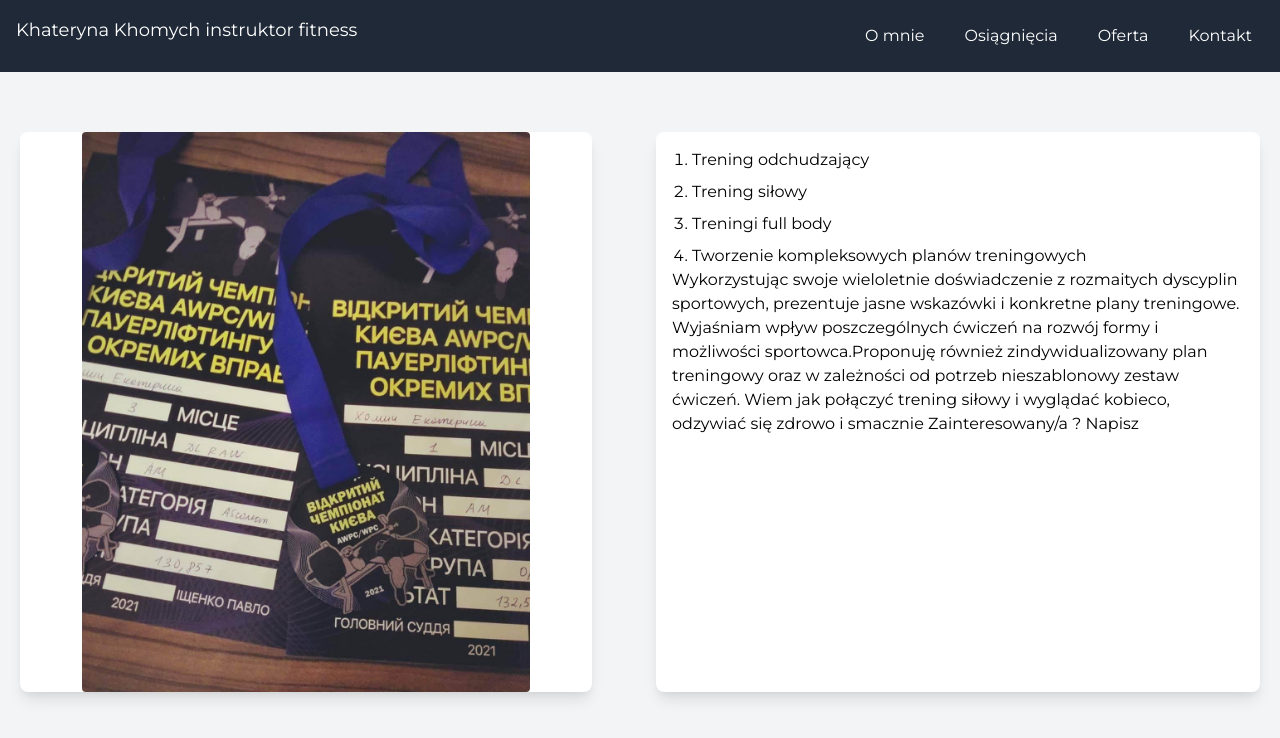
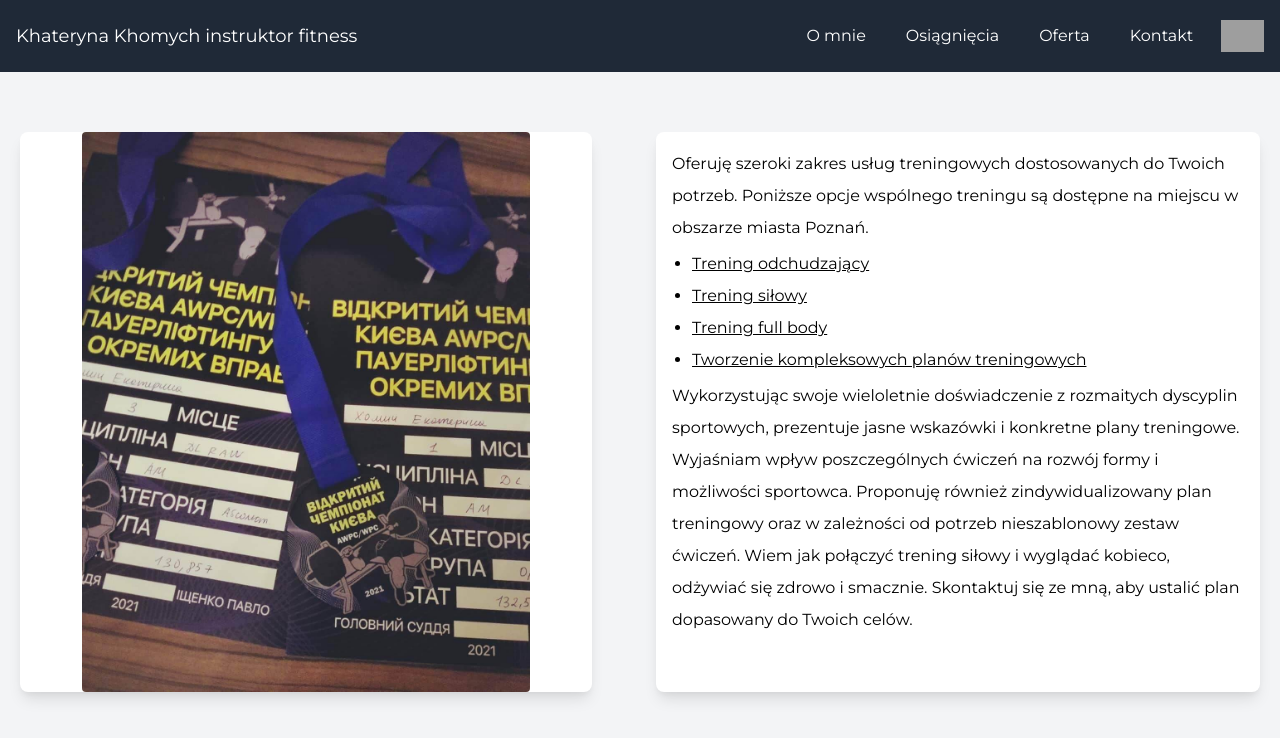
Before and after one commit to JustSimonP/katerynakhomych.io, a Jekyll site: the page built from offer.md, in a window 1280 px wide. Shown: the top 738 px of the page. Built offline with Jekyll 4.4.1, drawn with Linux system fonts in a browser that asks for light colours; grey boxes are pictures that could not be loaded.

Commit message:
Small changes

```diff
--- a/_includes/navbar.html
+++ b/_includes/navbar.html
@@ -1,11 +1,12 @@
 <nav class="bg-gray-800 p-4">
-    <div class="container mx-auto flex justify-between">
+    <div class="container mx-auto flex justify-between items-center">
         <div class="text-white text-lg">Khateryna Khomych instruktor fitness</div>
-        <div class="flex space-x-4">
+        <div class="flex space-x-4 items-center">
             <a href="/about" data-target="about" class="nav-link text-white hover:bg-gray-600 px-3 py-2 rounded">O mnie</a>
             <a href="/achievements" data-target="achievements" class="nav-link text-white hover:bg-gray-600 px-3 py-2 rounded">Osiągnięcia</a>
             <a href="/offer" data-target="offer" class="nav-link text-white hover:bg-gray-600 px-3 py-2 rounded">Oferta</a>
             <a href="/contact" data-target="contact" class="nav-link text-white hover:bg-gray-600 px-3 py-2 rounded">Kontakt</a>
+            <img src="/assets/instagram-logo.png" alt="Instagram" class="h-8">
         </div>
     </div>
 </nav>
--- a/offer.md
+++ b/offer.md
@@ -11,14 +11,15 @@ permalink: /offer/
                 <img src="/assets/zawodyKijow2.jpg" alt="Khateryna Khomych" class="rounded max-w-xs md:max-w-sm lg:max-w-md mx-auto">
             </div>
             <div class="md:flex-1 md:ml-8 shadow-lg bg-white rounded-lg p-4 transition duration-300 hover:scale-105">
-                <ul class="list-decimal pl-5 space-y-2">
-                    <li>Trening odchudzający</li>
-                    <li>Trening siłowy</li>
-                    <li>Treningi full body</li>
-                    <li>Tworzenie kompleksowych planów treningowych</li>
+                <p class="mb-2 leading-loose">Oferuję szeroki zakres usług treningowych dostosowanych do Twoich potrzeb. Poniższe opcje wspólnego treningu są dostępne na miejscu w obszarze miasta Poznań.</p>
+                <ul class="list-disc mb-2 pl-5 space-y-2">
+                    <li class="underline">Trening odchudzający</li>
+                    <li class="underline">Trening siłowy</li>
+                    <li class="underline">Trening full body</li>
+                    <li class="underline">Tworzenie kompleksowych planów treningowych</li>
                 </ul>
-                <p class="mb-2"> Wykorzystując swoje wieloletnie doświadczenie z rozmaitych dyscyplin sportowych, prezentuje jasne wskazówki i konkretne plany treningowe. Wyjaśniam wpływ poszczególnych ćwiczeń na rozwój formy i możliwości sportowca.Proponuję również zindywidualizowany plan treningowy oraz w zależności od potrzeb nieszablonowy zestaw ćwiczeń. Wiem jak połączyć trening siłowy i wyglądać kobieco, odzywiać się zdrowo i smacznie
-                Zainteresowany/a ? Napisz
+                <p class="mb-2 leading-loose"> Wykorzystując swoje wieloletnie doświadczenie z rozmaitych dyscyplin sportowych, prezentuje jasne wskazówki i konkretne plany treningowe. Wyjaśniam wpływ poszczególnych ćwiczeń na rozwój formy i możliwości sportowca. Proponuję również zindywidualizowany plan treningowy oraz w zależności od potrzeb nieszablonowy zestaw ćwiczeń. Wiem jak połączyć trening siłowy i wyglądać kobieco, odżywiać się zdrowo i smacznie.
+                Skontaktuj się ze mną, aby ustalić plan dopasowany do Twoich celów.
                 </p>
             </div>
         </div>
```
Also changed, not shown: contact.md (+2 -1 lines).
